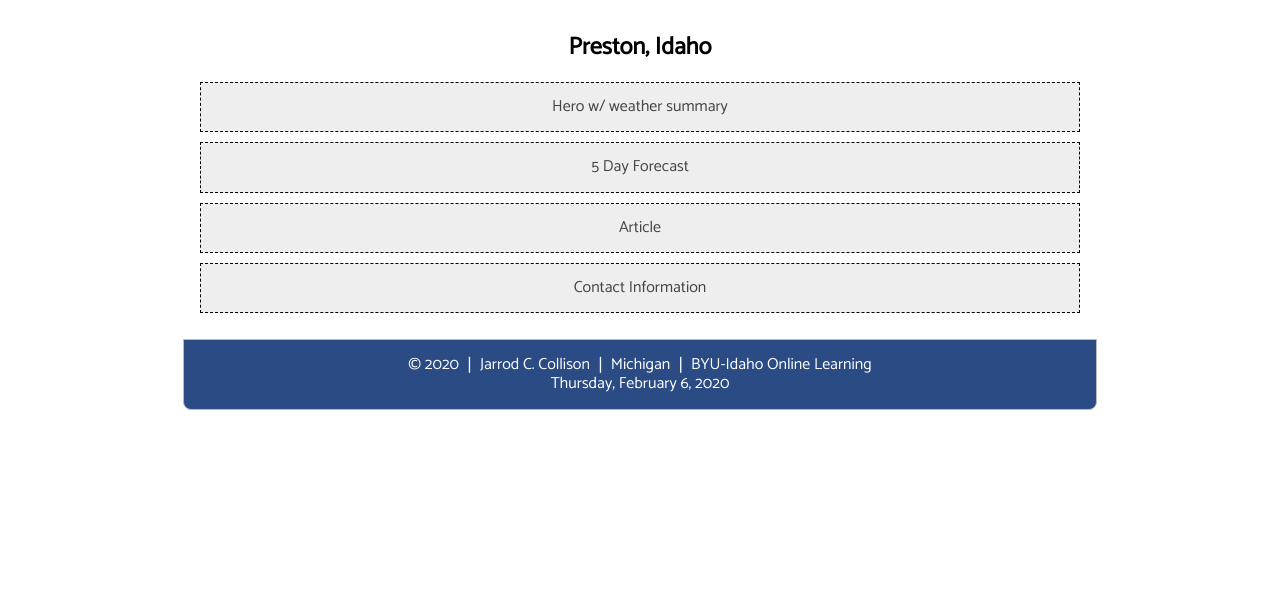
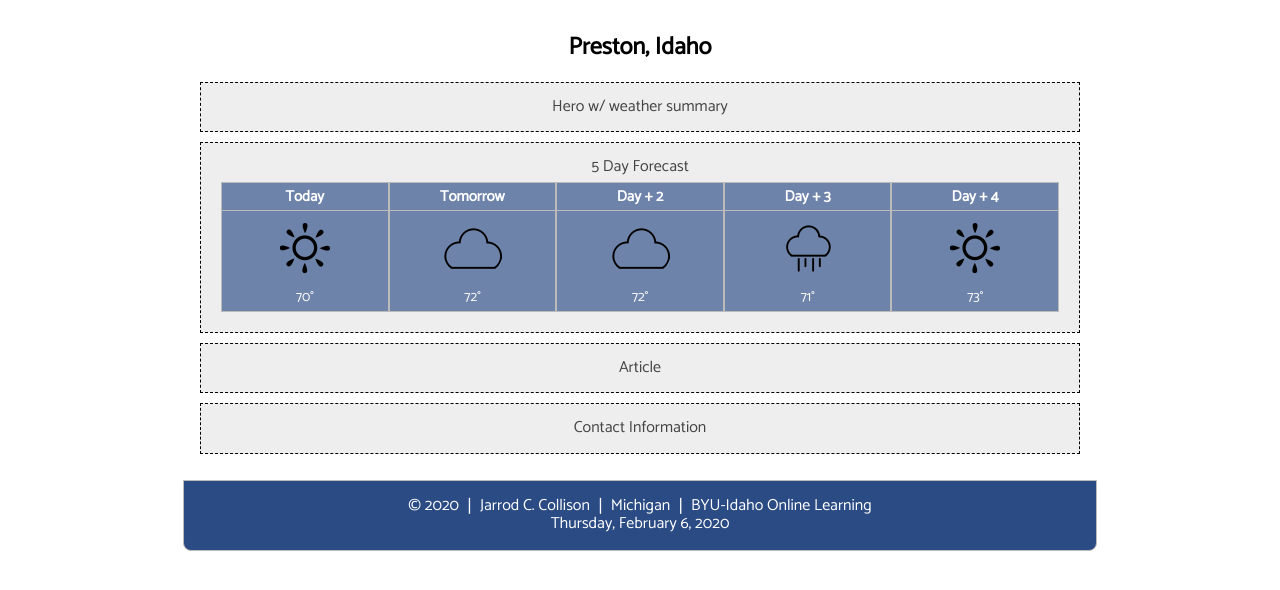
Before and after one commit to col17029/col17029.github.io, a plain HTML site: page lesson5/preston-5.html in a window 1280 px wide. Shown: the part 188-778 px from the top of the page. Drawn offline with nearby package versions, Linux system fonts and the light colour scheme.

Commit message:
5daycoding

```diff
--- a/lesson5/css/small.css
+++ b/lesson5/css/small.css
@@ -65,7 +65,7 @@ main {
     text-align: center;
 }
 
-.pageContent {
+.herodiv, .fivedaydiv, .articlediv, .contactdiv {
     display: block;
     margin: 10px auto;
     border: 1px dashed #000;
@@ -124,6 +124,42 @@ header img {
     font-size: 1rem;
 }
 
+.flex {
+    display: flex;
+    flex-direction: row;
+    padding: 5px;
+}
+
+.col {
+    flex: 1 1 100%;
+    background-color: #6e83aa;
+    border: 1px solid #bbb;
+    font-size: 13px;
+    text-align: center;
+}
+
+.day0, .day1, .day2, .day3, .day4 {
+    display: block;
+    padding: 5px;
+    font-weight: 700;
+    color: white;
+    font-size: 15px;
+    border-bottom: 1px solid #bbb;
+    background-color: #6e83aa;
+}
+
+.flex div img {
+    border-radius: 100px;
+    padding: 5px;
+}
+
+.data {
+    display: block;
+    padding: 0 5px 5px;
+    font-size: 14px;
+    color: white;
+}
+
 a.flink {
     text-decoration: none;
     color: white;
--- a/lesson5/preston-5.html
+++ b/lesson5/preston-5.html
@@ -37,10 +37,38 @@
     </nav>
     <main>
         <h2>Preston, Idaho</h2>
-        <div class="pageContent">Hero w/ weather summary</div>
-        <div class="pageContent">5 Day Forecast</div>
-        <div class="pageContent">Article</div>
-        <div class="pageContent">Contact Information</div>
+        <div class="herodiv">Hero w/ weather summary</div>
+        <div class="fivedaydiv">5 Day Forecast
+            <div class="flex">
+                <div class="col">
+                    <span class="day0">Today</span>
+                    <img src="images/sunny.png" alt="sunny">
+                    <span class="data">70&deg;</span>
+                </div>
+                <div class="col">
+                    <span class="day1">Tomorrow</span>
+                    <img src="images/cloudy.png" alt="cloudy">
+                    <span class="data">72&deg;</span>
+                </div>
+                <div class="col">
+                    <span class="day2">Day + 2</span>
+                    <img src="images/cloudy.png" alt="cloudy">
+                    <span class="data">72&deg;</span>
+                </div>
+                <div class="col">
+                    <span class="day3">Day + 3</span>
+                    <img src="images/rainy.png" alt="rainy">
+                    <span class="data">71&deg;</span>
+                </div>
+                <div class="col">
+                    <span class="day4">Day + 4</span>
+                    <img src="images/sunny.png" alt="sunny">
+                    <span class="data">73&deg;</span>
+                </div>
+            </div>
+        </div>
+        <div class="articlediv">Article</div>
+        <div class="contactdiv">Contact Information</div>
 
     </main>
     <footer>&copy; 2020 &VerticalSeparator; Jarrod C. Collison &VerticalSeparator; Michigan &VerticalSeparator;
```
Also changed, not shown: lesson5/images/cloudy.png (added), lesson5/images/rainy.png (added), lesson5/images/snowy.png (added), lesson5/images/storm.png (added), lesson5/images/sunny.png (added).
